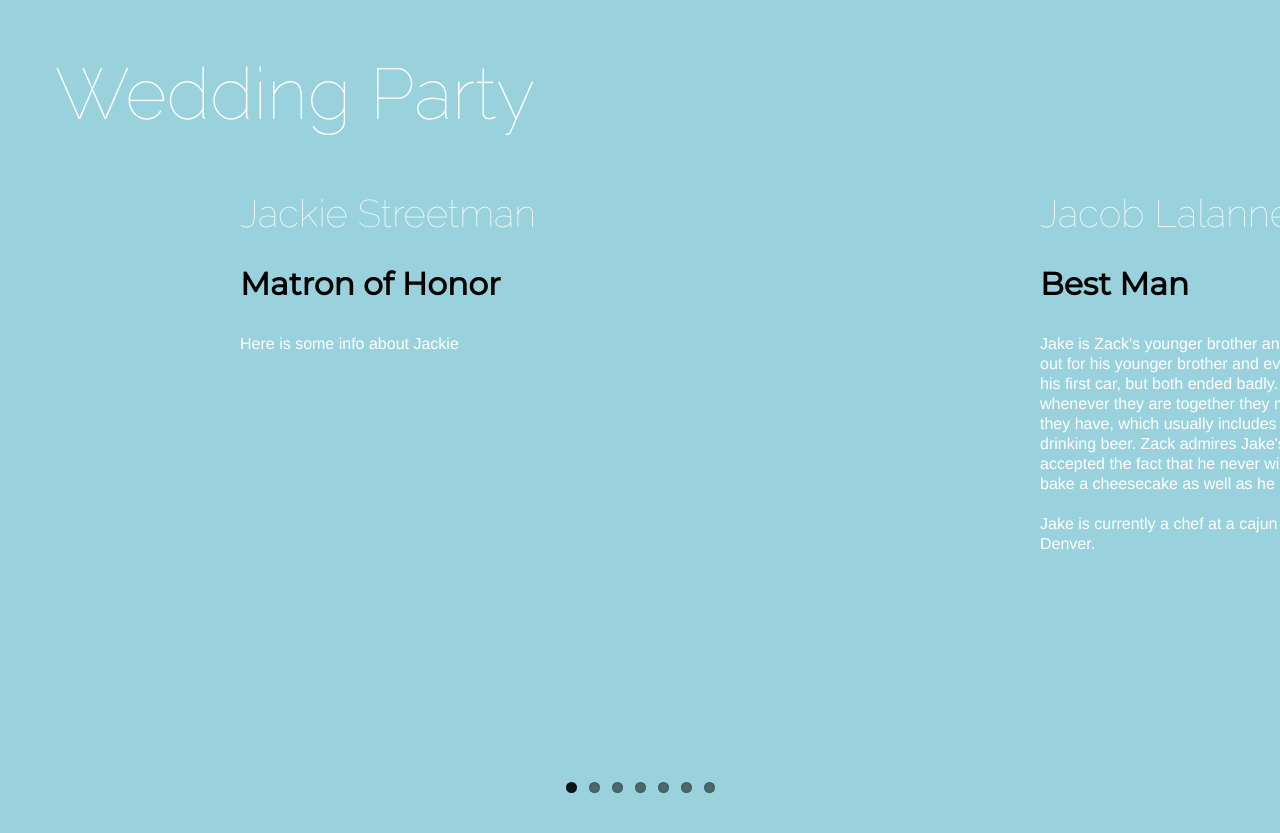
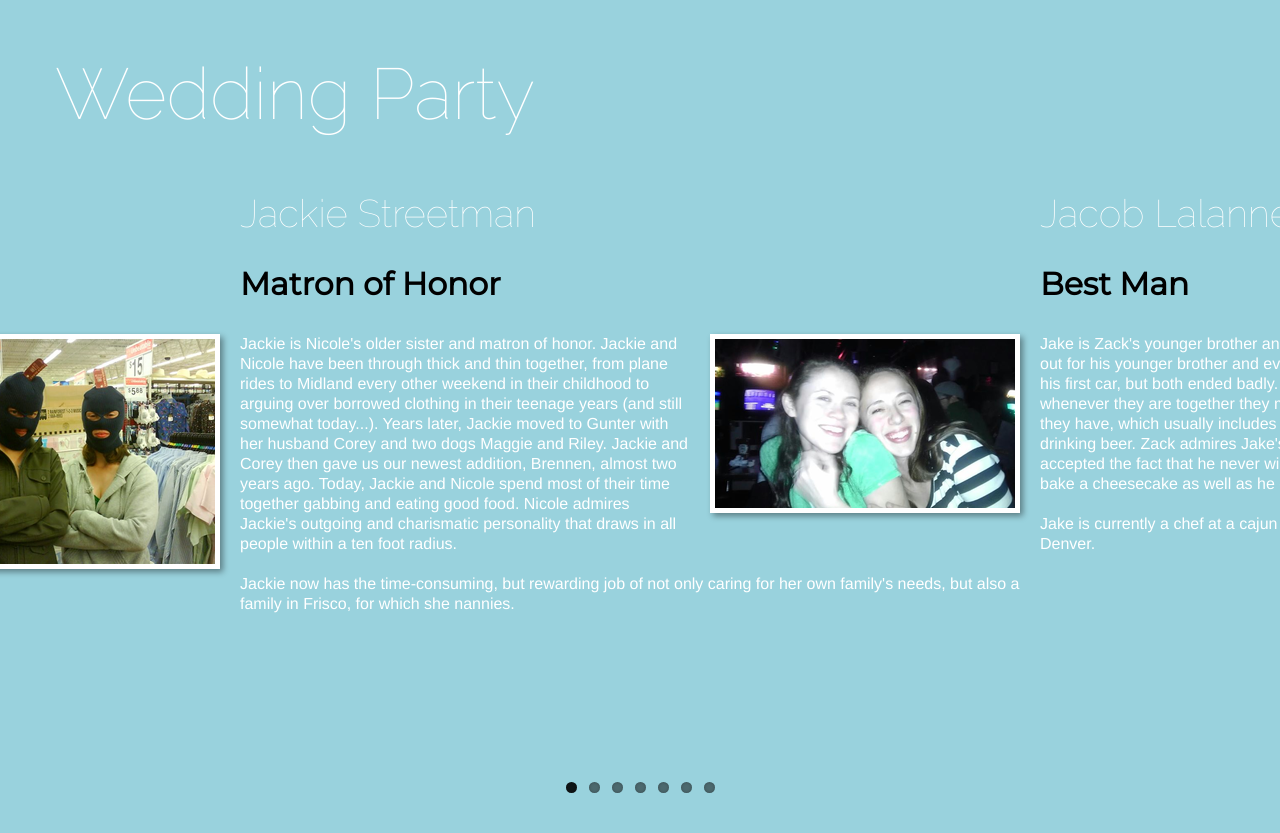
Before and after one commit to zlalanne/weddingsite, a Django app: page / in a window 1280 px wide. Shown: the part 2090-2923 px from the top of the page. Run offline with Django 3.2, Linux system fonts and the light colour scheme; some libraries are stand-ins or nearby versions; some web fonts are replaced.

Commit message:
Added info about Nicole's bridesmaids

```diff
--- a/templates/index.html
+++ b/templates/index.html
@@ -54,7 +54,16 @@
                 <span>
                 <h1>Jackie Streetman</h1>
                 <h2>Matron of Honor</h2>
-                <p>Here is some info about Jackie</p>
+                <img class="photo" src="{% static "images/jackie.png" %}"/>
+                <p>Jackie is Nicole's older sister and matron of honor. Jackie and Nicole have been through thick and
+                    thin together, from plane rides to Midland every other weekend in their childhood to arguing over
+                    borrowed clothing in their teenage years (and still somewhat today...). Years later, Jackie moved
+                    to Gunter with her husband Corey and two dogs Maggie and Riley. Jackie and Corey then gave us our
+                    newest addition, Brennen, almost two years ago. Today, Jackie and Nicole spend most of their time
+                    together gabbing and eating good food. Nicole admires Jackie's outgoing and charismatic personality
+                    that draws in all people within a ten foot radius.<br><br>
+                    Jackie now has the time-consuming, but rewarding job of not only caring for her own family's needs,
+                    but also a family in Frisco, for which she nannies.
                 </span>
             </li>
             <li>
@@ -73,7 +82,16 @@
                 <span>
                 <h1>Kaitlin Elledge</h1>
                 <h2>Maid of Honor</h2>
-                <p>Here is some info about Kaitlin</p>
+                    <img class="photo" src="{% static "images/kaitlin.png" %}"/>
+                <p>Kaitlin is one of Nicole's college friends. Kaitlin and Nicole played soccer together at Austin
+                    College for three years where Nicole's revered Kaitlin's amazing "Camo Keeper" skills. When Nicole
+                    and Kaitlin weren't too busy studying, they bonded over a some well-known college games, like card
+                    and "pong" games. While Nicole was studying abroad in Germany, Kaitlin visited her and they painted
+                    their faces to watch the U.S. women's soccer team play Sweden in the Women's World Cup 2011. Kaitlin
+                    and Nicole both moved to Dallas for work and now spend most of their time together at low-key
+                    restaurants and bars in Addison and Lower Greenville.<br><br>Kaitlin now works in Addison as an
+                    account executive for MetLife and gets the opportunity to name many rental cars as she travels all
+                    over Texas and Oklahoma for work. </p>
                 </span>
             </li>
             <li>
@@ -91,7 +109,14 @@
                 <span>
                 <h1>Ashleigh Johnson</h1>
                 <h2>Bridesmaid</h2>
-                <p>Here is some info about Ashleigh</p>
+                <img class="photo" src="{% static "images/ashleigh.png" %}"/>
+                <p>Ashleigh is also one of Nicole's college friends and old teammates. They played for the Roos for
+                    three years and Ashleigh dominated the defensive third of the field each year. Ashleigh and Nicole's
+                    friendship blossomed from their shared weirdness and love for shenanigans, such as: freezing
+                    underwear, bathroom mirror messages and sabotaging each other in any way possible while living
+                    together. Ashleigh now lives in Austin and Ashleigh and Nicole make the trek to see each other as
+                    often as their time and money permits. <br><br>Ashleigh is currently finishing up her masters degree
+                    in public health at the University of Texas at Austin and applying to medical schools in Texas. </p>
                 </span>
             </li>
             <li>
@@ -110,6 +135,13 @@
                 <span>
                 <h1>Mackenzie Lund</h1>
                 <h2>Bridesmaid</h2>
+                <img class="photo" src="{% static "images/mackenzie.png" %}"/>
+                <p>Mackenzie is yet another one of Nicole's college friends and teammates. While Mackenzie wore Austin
+                    College's crimson and gold colors, she used her dizzying speed on the flank of the soccer field to
+                    up her stats in assists and goals. Mackenzie and Nicole also lived together during their college
+                    career. Nicole most enjoyed Mackenzie's ability to beautifully interpret songs through dance with
+                    Ashleigh.<br><br>Mackenzie is now finishing up her law degree at Alabama. She plans to return to
+                    Texas to take the bar, so if you're look for a very capable lawyer, look no further!</p>
                 </span>
             </li>
 		</ul>
```
Also changed, not shown: weddingsite/static/images/ashleigh.png (added), weddingsite/static/images/jackie.png (added), weddingsite/static/images/kaitlin.png (added), weddingsite/static/images/mackenzie.png (added).
